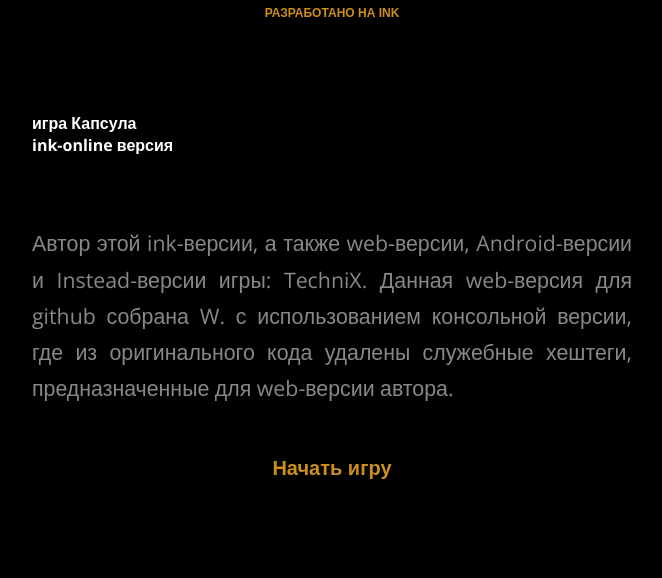
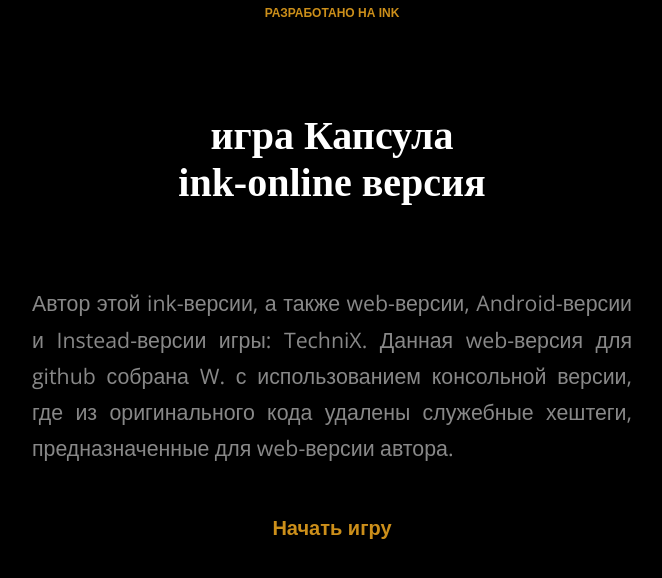
Before and after one commit to Wol4ik/Wol4ik.github.io, a plain HTML site: page games/ink-capsule/index.html in a window 1280 px wide. Shown: the whole page, without its empty margins (308-970 px from the left). Drawn offline with nearby package versions, Linux system fonts and the light colour scheme; a web font is replaced by a local one.

Commit message:
Update index.html

```diff
--- a/games/ink-capsule/index.html
+++ b/games/ink-capsule/index.html
@@ -17,7 +17,7 @@
         <h3 class="written-in-ink"><a href="https://www.inklestudios.com/ink">РАЗРАБОТАНО НА INK</a></h3>
         <div id="story" class="container">
             <div class="header">
-                <b>игра Капсула<br>ink-online версия</b>
+                <h1>игра Капсула<br>ink-online версия</h1>
                 <h2 class="byline"></h2>
             </div>
         </div>
```
